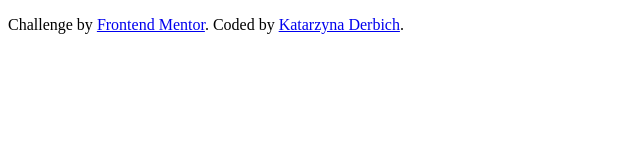
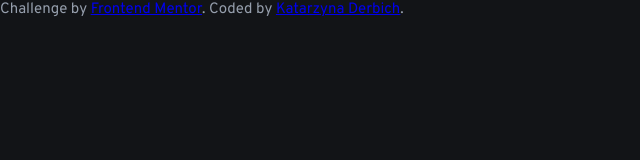
Before and after one commit to belie369/frontend-mentor-interactive-rating-component, a plain HTML site: page index.html in a window 1280 px wide. Shown: the whole page, without its empty margins (0-640 px from the left). Drawn offline with nearby package versions, Linux system fonts and the light colour scheme; files that its build step writes are made by us from their sources.

Commit message:
Added first styles and SCSS colors

```diff
--- a/scss/_colors.scss
+++ b/scss/_colors.scss
@@ -0,0 +1,6 @@
+$orange: hsl(25, 97%, 53%);
+$White: hsl(0, 0%, 100%);
+$light-grey: hsl(217, 12%, 63%);
+$medium-grey: hsl(216, 12%, 54%);
+$dark-blue: hsl(213, 19%, 18%);
+$very-dark-blue: hsl(216, 12%, 8%);
--- a/scss/style.scss
+++ b/scss/style.scss
@@ -1 +1,21 @@
 @import './colors';
+
+*,
+*::before,
+*::after {
+	box-sizing: border-box;
+	margin: 0;
+	padding: 0;
+}
+
+html {
+	font-size: 62.5%;
+	scroll-behavior: smooth;
+}
+
+body {
+	font-family: 'Overpass', sans-serif;
+	font-size: 1.5rem;
+	color: $light-grey;
+	background-color: $very-dark-blue;
+}
```
Also changed, not shown: css/style.css (added), 1 other file.
